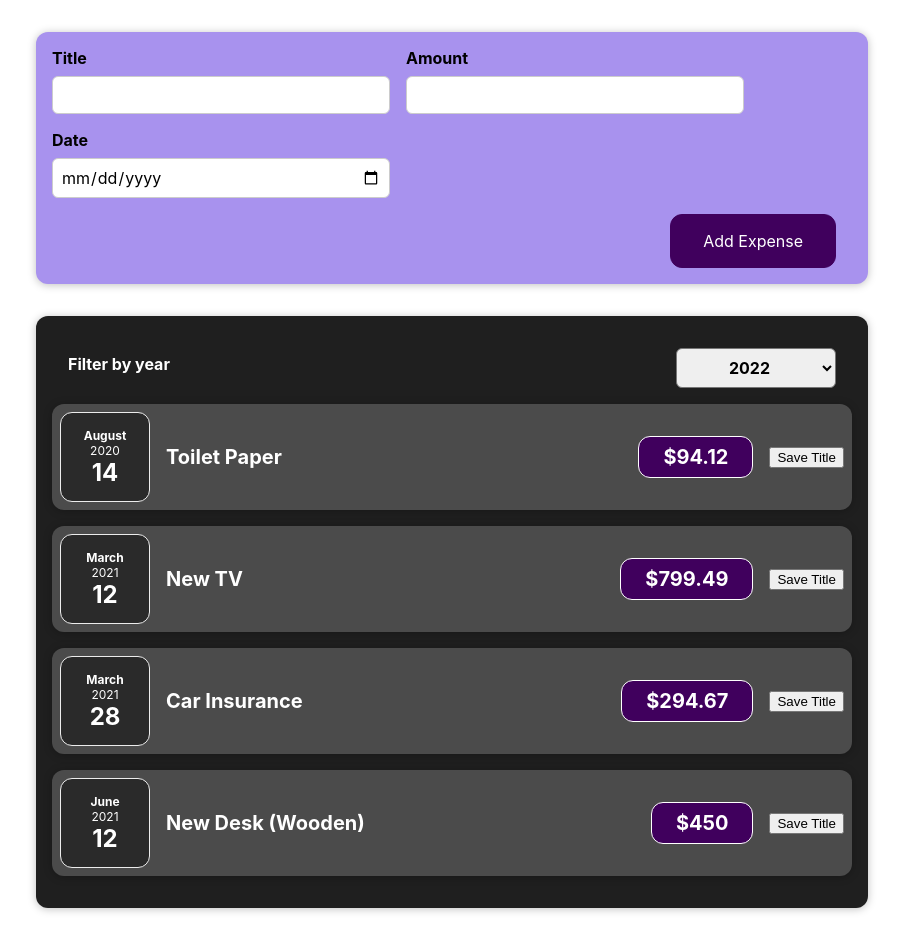
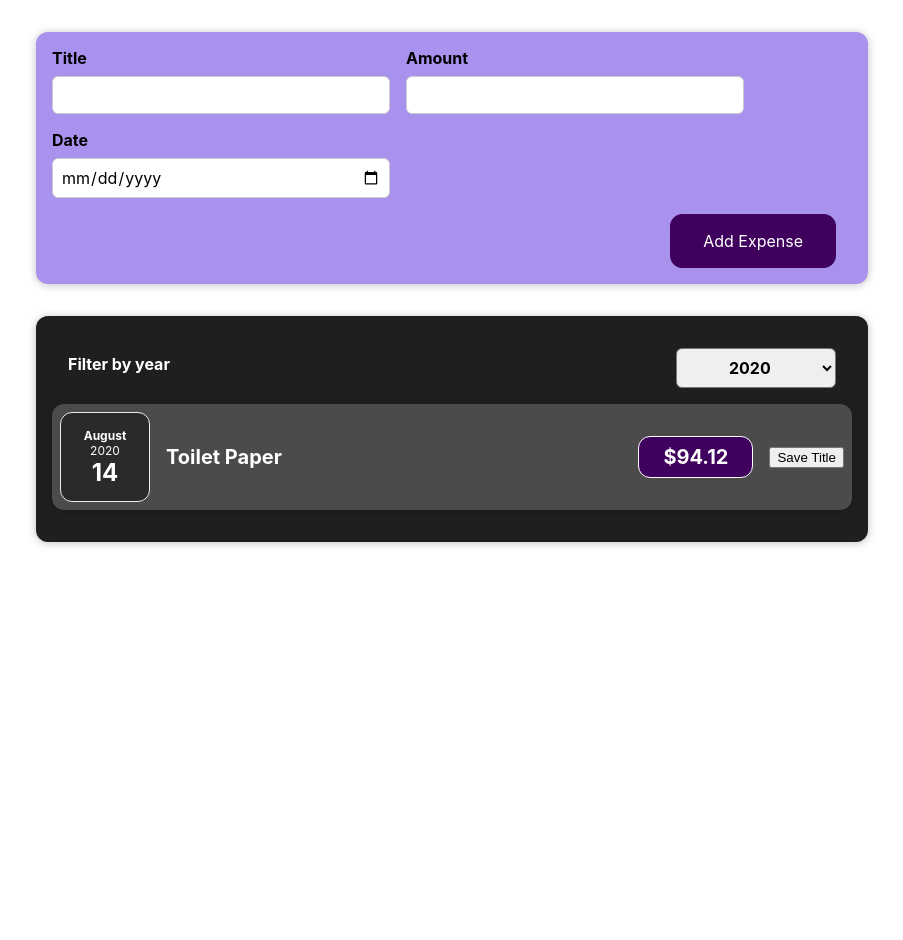
Before and after one commit to DavidGasparyan/react-udemy, a React (Create React App) app: page / in a window 1280 px wide. Shown: the whole page, without its empty margins (188-1091 px from the left). After the commit the page ends 800 px from the top, so only its background shows below. Built offline with nearby package versions, Linux system fonts and the light colour scheme.

Commit message:
filtered expenses based on year

```diff
--- a/src/App.js
+++ b/src/App.js
@@ -42,7 +42,9 @@
   return (
     <div>
       <NewExpense onAddExpense={addExpenseHandler} />
-      <Expenses expenses={expenses} />
+      <Expenses
+        expenses={expenses}
+      />
     </div>
   );
 }
--- a/src/components/Expenses/Expenses.js
+++ b/src/components/Expenses/Expenses.js
@@ -6,19 +6,20 @@
 
 export default function Expenses(props) {
   const [selectedYear, setSelectedYear] = useState('2020');
-  const expenses = props.expenses;
   const expenseYearChangeHandler = (year) => {
     setSelectedYear(year);
   }
+  const filteredExpenses = props.expenses.filter(expense => expense.date.getFullYear() === +selectedYear);
 
   return (
     <div>
       <Card className="expenses">
         <ExpensesFilter
+          selectedYear={selectedYear}
           onExepnseYearChange={expenseYearChangeHandler}
         />
         {
-          expenses.map(expense => <ExpenseItem key={expense.id} expense={expense}/>)
+          filteredExpenses.map(expense => <ExpenseItem key={expense.id} expense={expense}/>)
         }
       </Card>
     </div>
```
